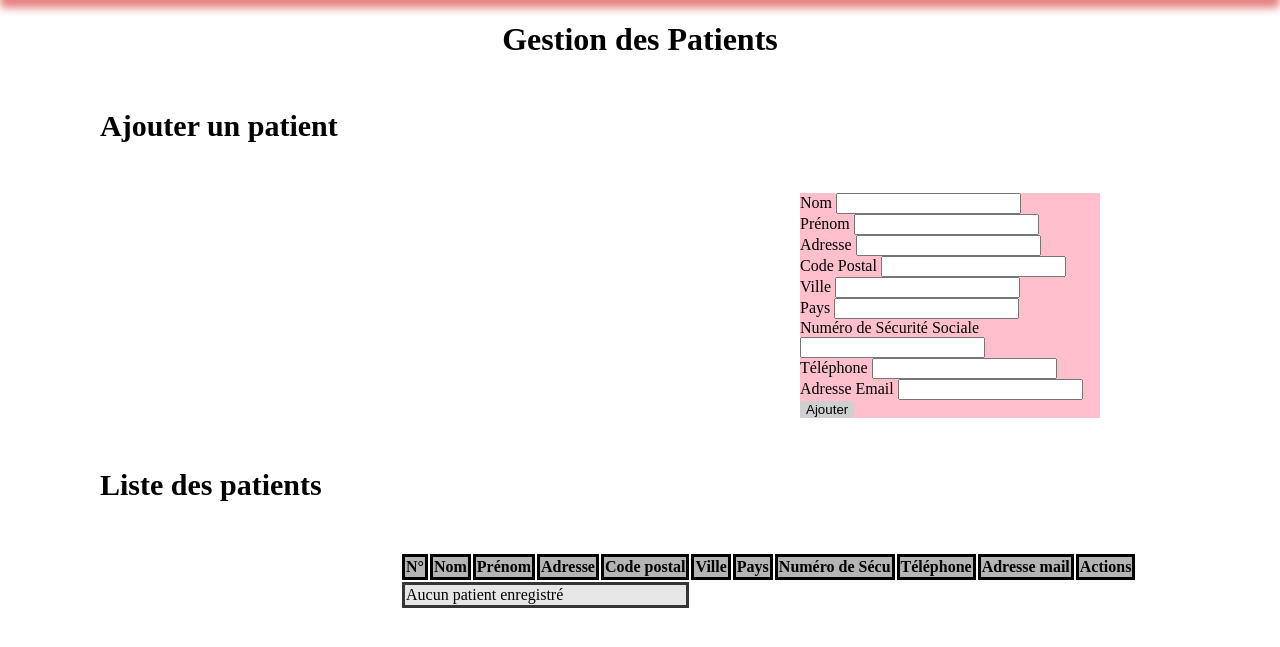
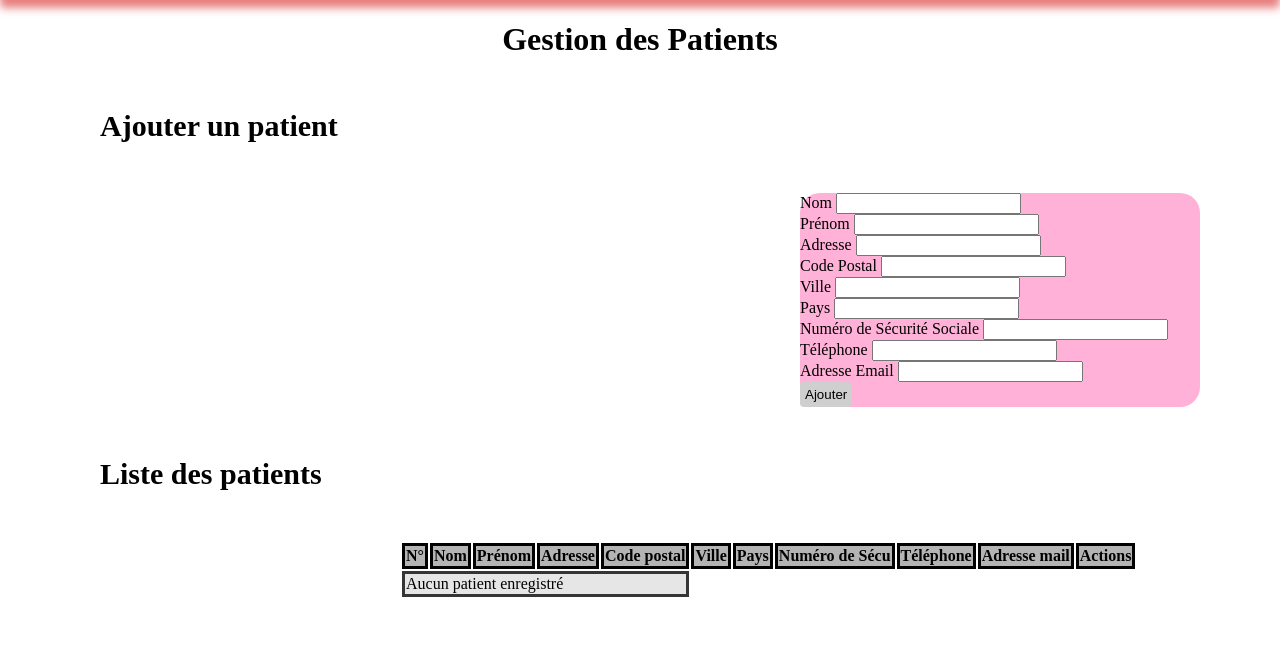
Before and after one commit to Evan-Pensec/projet_medecin_minh, a PHP site: page /php/gestion_patients.php in a window 1280 px wide. Shown: the part 92-739 px from the top of the page. Run offline with PHP 8.4, Linux system fonts and the light colour scheme; data that the repository does not hold is empty.

Commit message:
Update styles.css

```diff
--- a/css/styles.css
+++ b/css/styles.css
@@ -88,8 +88,9 @@ h5{
 
 .form_patients{
     margin-left: 800px;
-    width: 300px;
-    background-color: pink;
+    width: 400px;
+    background-color: rgb(255, 177, 216) !important;
+    border-radius: 20px;
 }
 
 .liste_patients{
@@ -101,4 +102,5 @@ h5{
     border: none;
     border-radius: 4px;
     cursor: pointer;
+    padding: 5px;
 }
```
